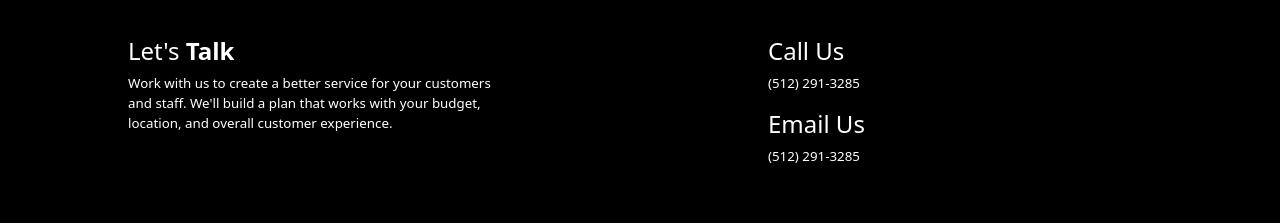
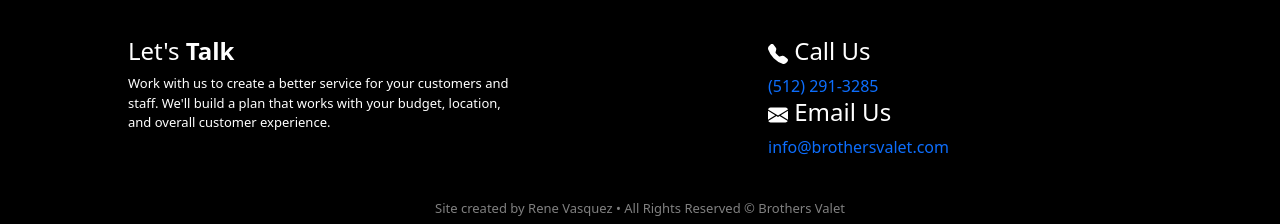
Before and after one commit to rene-vasquez/Brothers, a website: page index.html in a window 1280 px wide. Shown: the part 1529-1753 px from the top of the page. Drawn offline with nearby package versions, Linux system fonts and the light colour scheme.

Commit message:
last push for today

```diff
--- a/index.css
+++ b/index.css
@@ -77,13 +77,25 @@
     color: white;
     display: flex;
     flex-wrap: wrap;
-    font-size: smaller;
+}
+
+#lets-talk {
+    font-size:small;
 }
 
 .footer-card {
     width: 50%;
     padding-left: 10%;
     padding-right: 10%;
+}
+
+.legal {
+    background-color: black;
+    color: gray;
+    height: 25px;
+    display: flex;
+    justify-content: center;
+    font-size: small;
 }
 /* Link styling*/
 
--- a/index.html
+++ b/index.html
@@ -85,21 +85,34 @@
 
     </div>
     <div class="footer">
-      <div class="footer-card">
+      <div class="footer-card" id="lets-talk">
         <h4>Let's <b>Talk</b></h4>
         <p>Work with us to create a better service for your customers and staff. We'll build a plan that works with your budget, location, and overall customer experience.</p>
       </div>
       <div class="footer-card">
             <div class="phone">
-              <h4>Call Us</h4>
-                <p>(512) 291-3285</p>
+              <h4>
+                <svg xmlns="http://www.w3.org/2000/svg" width="20" height="20" fill="currentColor" class="bi bi-telephone-fill" viewBox="0 0 16 16">
+                  <path fill-rule="evenodd" d="M1.885.511a1.745 1.745 0 0 1 2.61.163L6.29 2.98c.329.423.445.974.315 1.494l-.547 2.19a.678.678 0 0 0 .178.643l2.457 2.457a.678.678 0 0 0 .644.178l2.189-.547a1.745 1.745 0 0 1 1.494.315l2.306 1.794c.829.645.905 1.87.163 2.611l-1.034 1.034c-.74.74-1.846 1.065-2.877.702a18.634 18.634 0 0 1-7.01-4.42 18.634 18.634 0 0 1-4.42-7.009c-.362-1.03-.037-2.137.703-2.877L1.885.511z"/>
+                </svg>
+              Call Us</h4>
+
+              <a href="tel:5122913285">(512) 291-3285</a>
             </div>
             <div class="email">
-              <h4>Email Us</h4>
-                <p>(512) 291-3285</p>
+              <h4>
+                <svg xmlns="http://www.w3.org/2000/svg" width="20" height="20" fill="currentColor" class="bi bi-envelope-fill" viewBox="0 0 16 16">
+                  <path d="M.05 3.555A2 2 0 0 1 2 2h12a2 2 0 0 1 1.95 1.555L8 8.414.05 3.555ZM0 4.697v7.104l5.803-3.558L0 4.697ZM6.761 8.83l-6.57 4.027A2 2 0 0 0 2 14h12a2 2 0 0 0 1.808-1.144l-6.57-4.027L8 9.586l-1.239-.757Zm3.436-.586L16 11.801V4.697l-5.803 3.546Z"/>
+                </svg>
+              Email Us</h4>
+
+              <a href = "mailto: info@brothersvalet.com">info@brothersvalet.com</a>
             </div>
 
       </div>
+    </div>
+    <div class="legal">
+      <p>Site created by Rene Vasquez • All Rights Reserved © Brothers Valet  </p>
     </div>
 
 <script src="https://cdn.jsdelivr.net/npm/bootstrap@5.2.1/dist/js/bootstrap.bundle.min.js" integrity="sha384-u1OknCvxWvY5kfmNBILK2hRnQC3Pr17a+RTT6rIHI7NnikvbZlHgTPOOmMi466C8" crossorigin="anonymous"></script>
```
